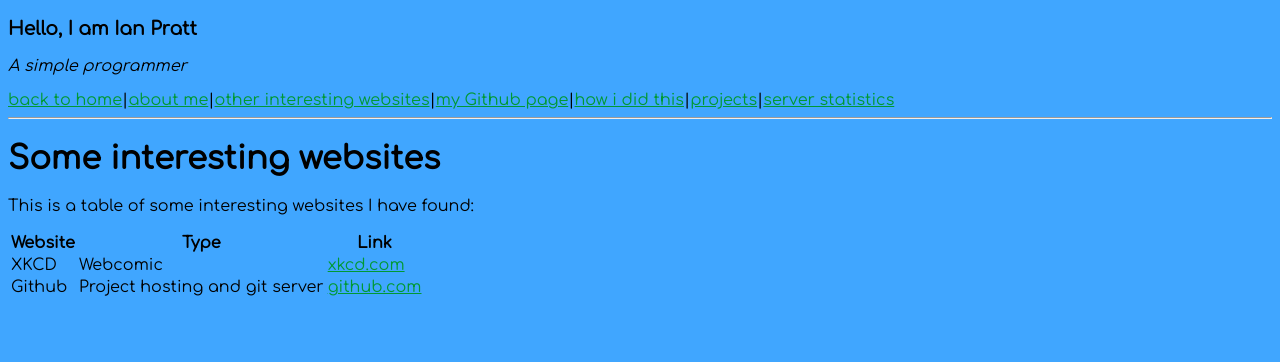
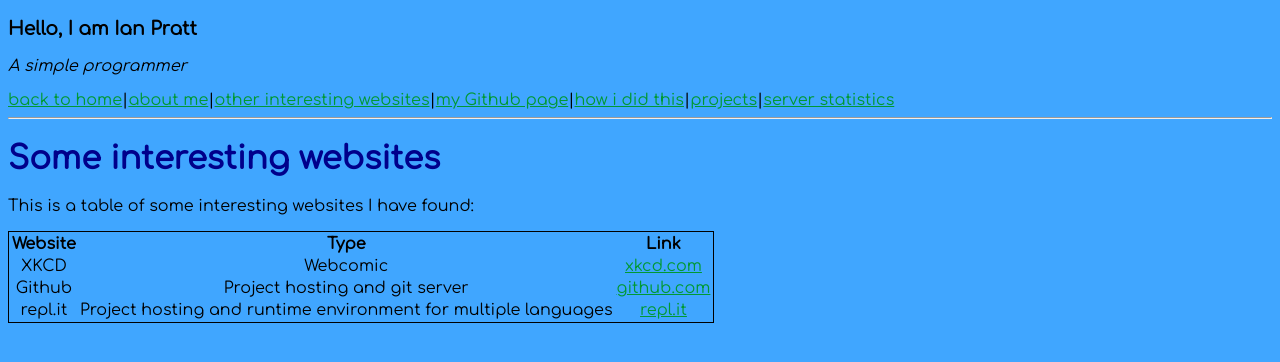
Before and after one commit to ipratt-code/my-website, a Python web app: template templates/otherwebsites.html in a window 1280 px wide. Shown: the top 362 px of the page. Run offline with Jinja, Linux system fonts and the light colour scheme; the template is opened without the code that fills it, so the values that code supplies are empty.

Commit message:
changing website to comply with web dev 1 unit rules

```diff
--- a/static/css/style.css
+++ b/static/css/style.css
@@ -5,7 +5,7 @@ body {
 	background: #40a6ff;
 	color: black;
 }
-
+/* NOT USED NOW - NO IFRAMES IN USE (so far) */
 iframe{
 	border-style: none;
 }
@@ -26,5 +26,13 @@ img.logo{
     font-size:8px;
 }
 #indexMugShot{
-    height: 70px;
+    width: 100px;
 }
+
+table {
+    text-align: center;
+}
+
+h1 {
+    color:darkblue;
+}
--- a/templates/aboutme.html
+++ b/templates/aboutme.html
@@ -21,5 +21,6 @@
             <li>Linux (of any flavors and kinds, I am currently running Pop!_OS)</li>
             <li>Two-Factor Authentication</li>
         </ul>
+        <p>I would prefer to follow a profession in the Computer Science industry, probably as someone working with machine learning and artificial inteligence</p>
     </body>
 </html>
--- a/templates/howididthis.html
+++ b/templates/howididthis.html
@@ -81,7 +81,7 @@
         </p>
         <p>
             Run the repl! You should see a blank page with the words "Hello world!" on
-            it. If you did, congradulations! The weirdest part of this process is over!
+            it. If you did, congradulations! The most complicated part of this process is over!
         </p>
         <h1>Part 3</h1>
         <h6>Connecting Repl.it to your domain</h6>
--- a/templates/otherwebsites.html
+++ b/templates/otherwebsites.html
@@ -12,7 +12,7 @@
         <hr>
         <h1>Some interesting websites</h1>
         <p>This is a table of some interesting websites I have found:</p>
-        <table>
+        <table style="border: 1px solid black;">
             <tr>
                 <th>Website</th>
                 <th>Type</th>
@@ -28,6 +28,11 @@
                 <td>Project hosting and git server</td>
                 <td><a href="https://github.com">github.com</a></td>
             </tr>
+            <tr>
+                <td>repl.it</td>
+                <td>Project hosting and runtime environment for multiple languages</td>
+                <td><a href="https://repl.it">repl.it</a></td>
+            </tr>
         </table>
     </body>
 </html>
```
Also changed, not shown: main.py (+29 -24 lines), static/favicon/favicon.ico (added).
